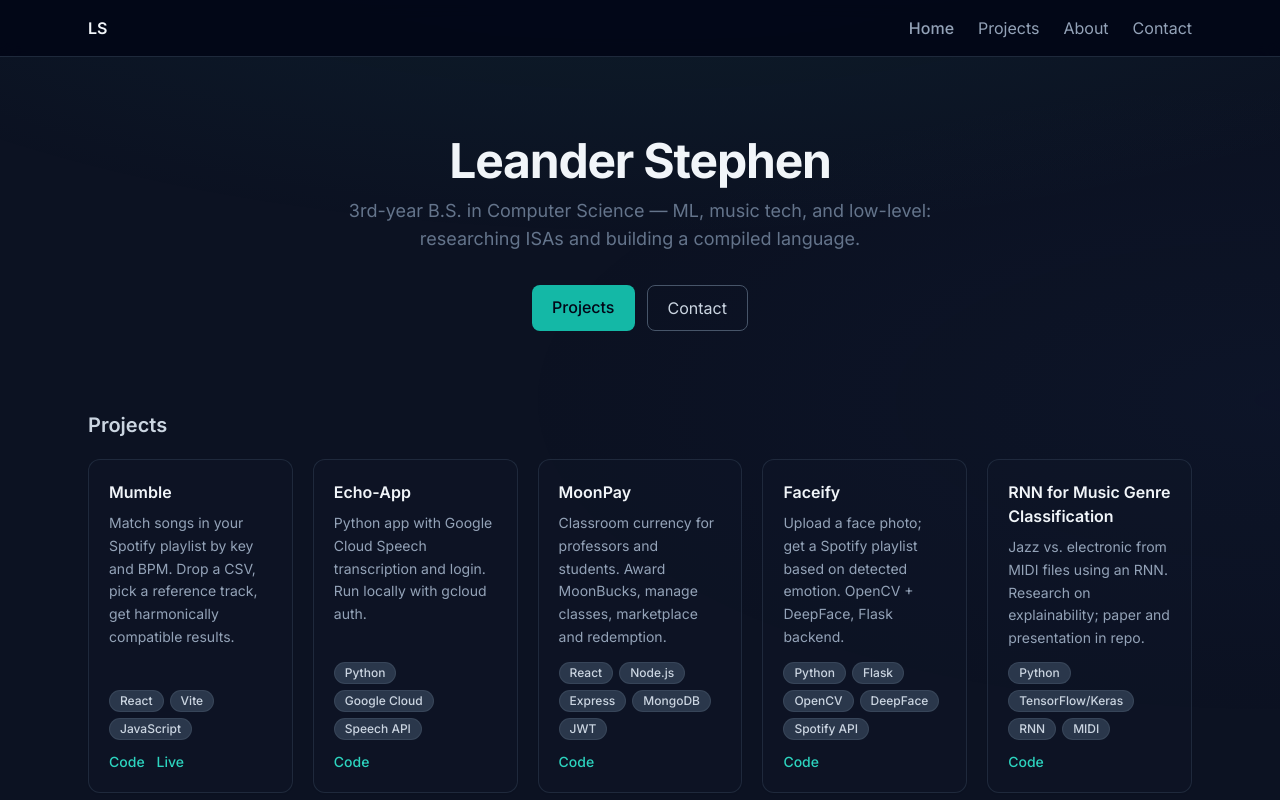
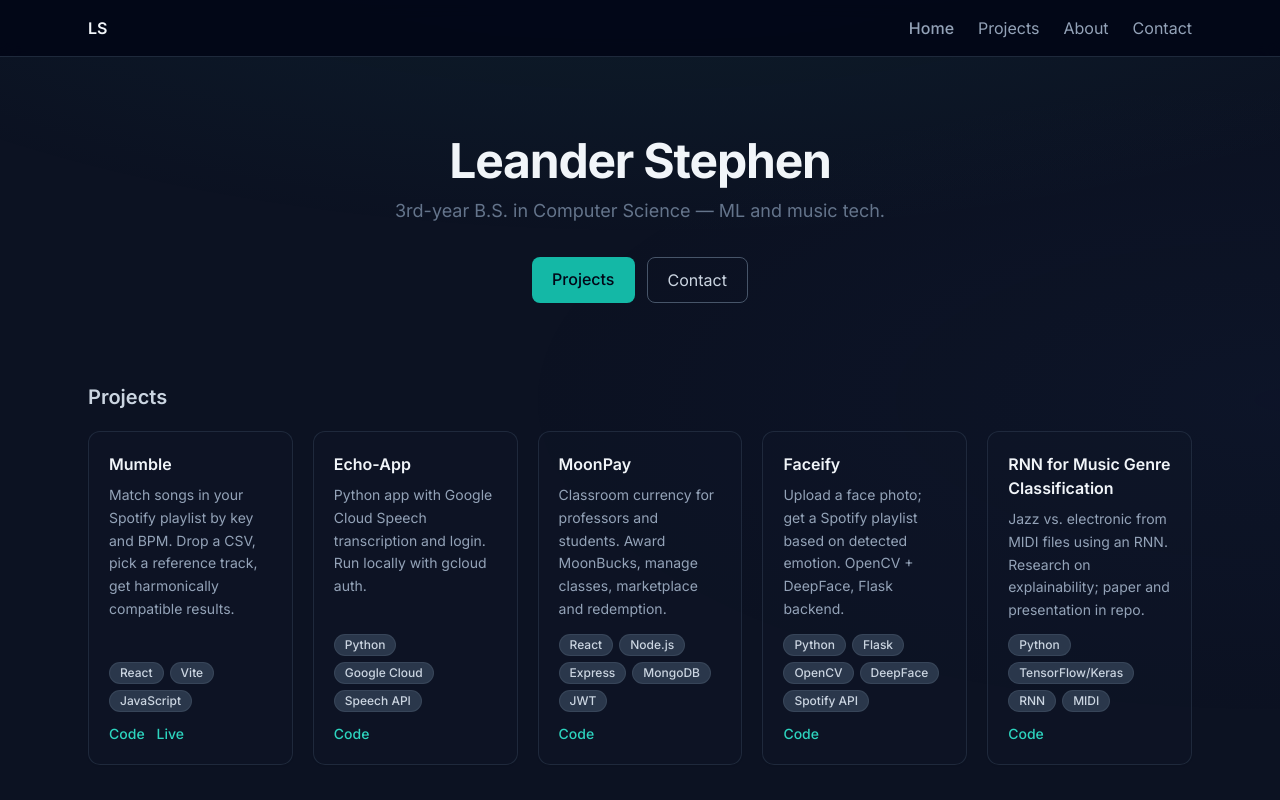
Before and after one commit to lestep1225118/portfolio, a Next.js app: page / in a window 1280 px wide. Shown: the top 800 px of the page. Built offline with nearby package versions, Linux system fonts and the light colour scheme.

Commit message:
Update home page description to focus on ML and music tech

```diff
--- a/app/page.tsx
+++ b/app/page.tsx
@@ -10,7 +10,7 @@ export default function Home() {
           Leander Stephen
         </h1>
         <p className="text-slate-500 text-lg max-w-2xl mx-auto mb-8">
-          3rd-year B.S. in Computer Science — ML, music tech, and low-level: researching ISAs and building a compiled language.
+          3rd-year B.S. in Computer Science — ML and music tech.
         </p>
         <div className="flex flex-wrap justify-center gap-3">
           <Link
```
